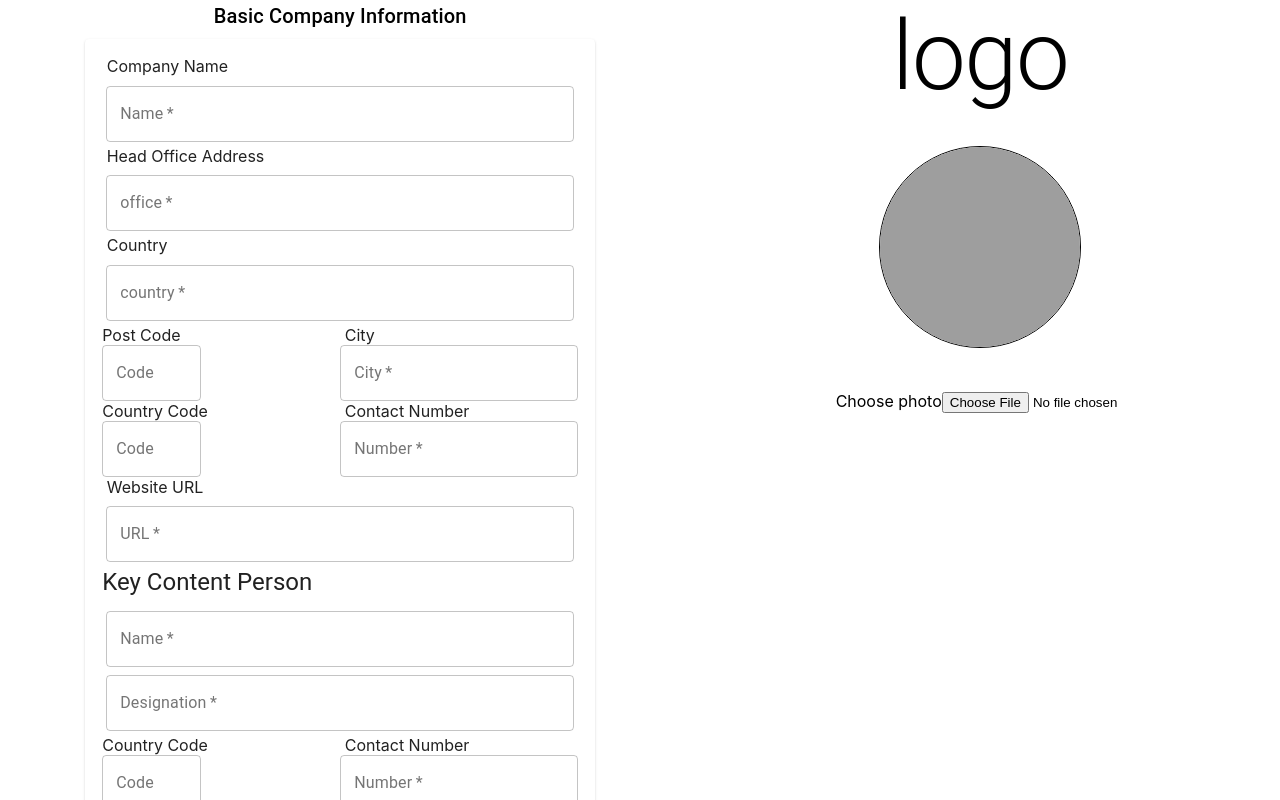
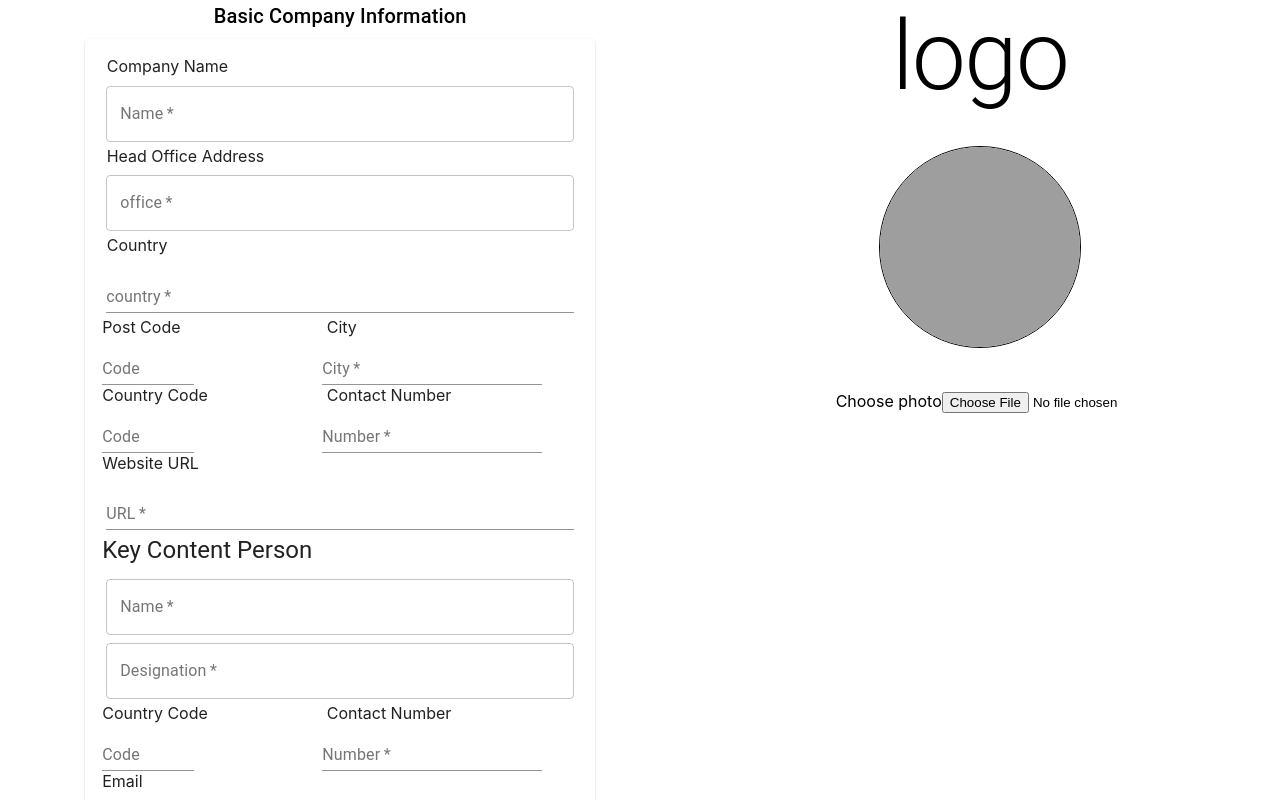
Before and after one commit to jani474747/NewInstrive, a React (Create React App) app: page / in a window 1280 px wide. Shown: the top 800 px of the page. Built offline with nearby package versions, Linux system fonts and the light colour scheme; grey boxes are pictures that could not be loaded.

Commit message:
Update Page1.js

```diff
--- a/src/Components/Page1.js
+++ b/src/Components/Page1.js
@@ -141,7 +141,6 @@ const Page1 = () => {
                       type="country"
                       placeholder="Enter Country"
                       label="country"
-                      variant="outlined"
                       fullWidth
                       required
                     />
@@ -159,7 +158,7 @@ const Page1 = () => {
                           type="number"
                           label="Code"
                           placeholder="Type your message here"
-                          variant="outlined"
+
                         />
                       </Grid>
                     </div>
@@ -175,7 +174,7 @@ const Page1 = () => {
                           onChange={(e) => handleChange(e)}
                           placeholder="City name"
                           label="City"
-                          variant="outlined"
+
                           fullWidth
                           required
                         />
@@ -195,7 +194,7 @@ const Page1 = () => {
                           type="number"
                           label="Code"
                           placeholder="Type your message here"
-                          variant="outlined"
+
                         />
                       </Grid>
                     </div>
@@ -212,7 +211,7 @@ const Page1 = () => {
                           type="number"
                           placeholder="number"
                           label="Number"
-                          variant="outlined"
+
                           fullWidth
                           required
                         />
@@ -231,7 +230,7 @@ const Page1 = () => {
                       type="url"
                       placeholder="https://example.com"
                       label="URL"
-                      variant="outlined"
+
                       fullWidth
                       required
                     />
@@ -278,7 +277,7 @@ const Page1 = () => {
                           type="number"
                           label="Code"
                           placeholder="Type your message here"
-                          variant="outlined"
+
                         />
                       </Grid>
                     </div>
@@ -295,7 +294,7 @@ const Page1 = () => {
                           type="number"
                           placeholder="number"
                           label="Number"
-                          variant="outlined"
+
                           fullWidth
                           required
                         />
```
